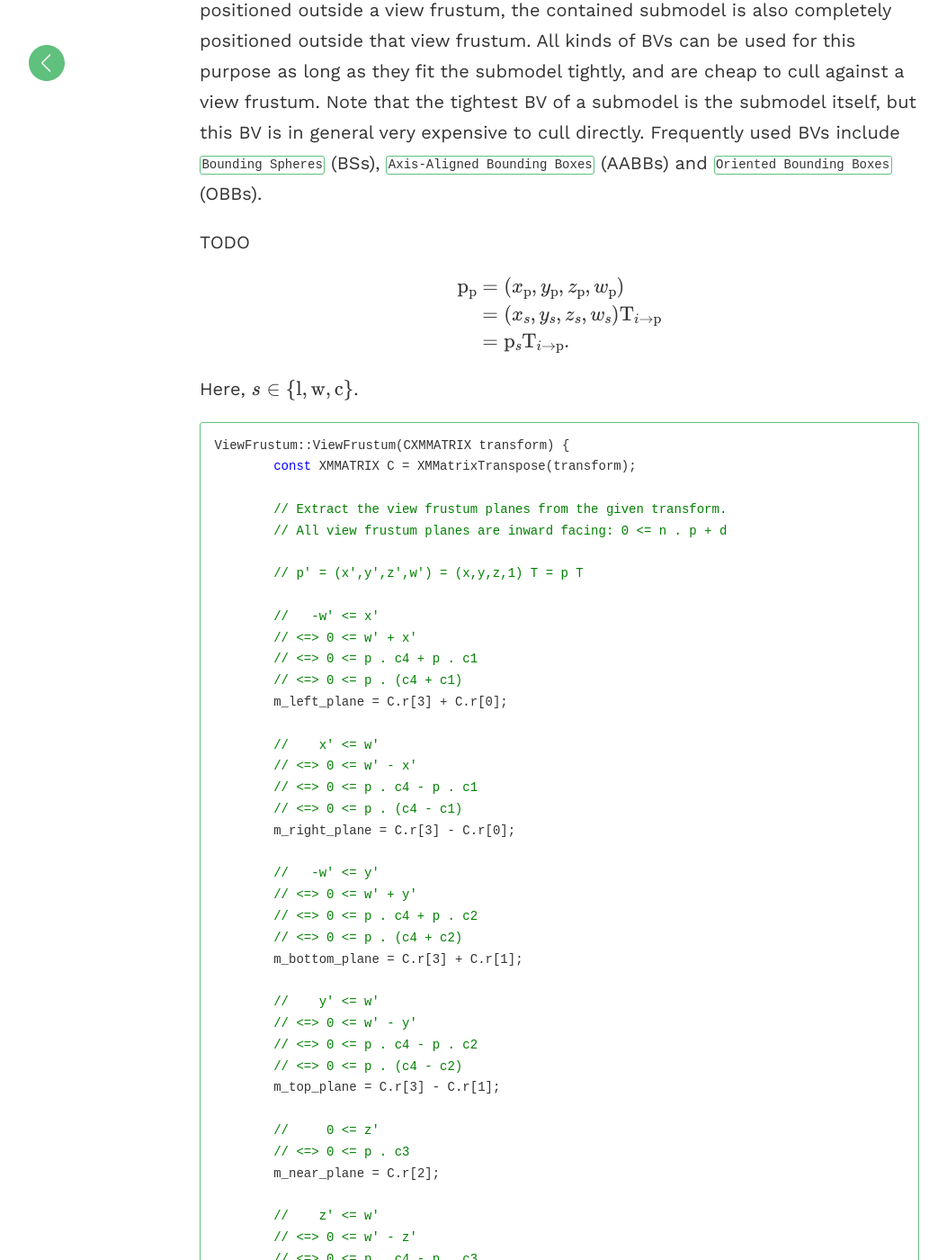
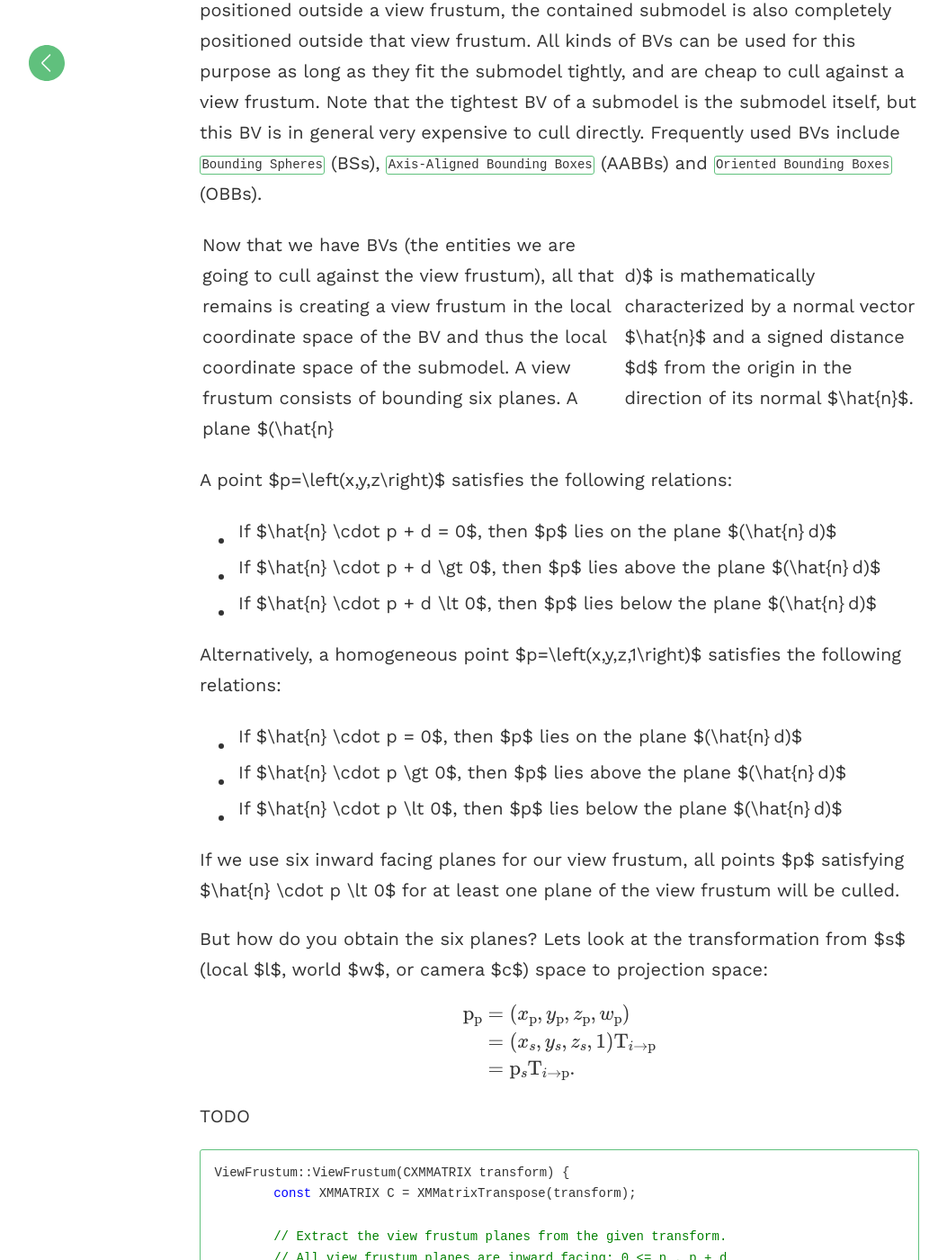
Before and after one commit to matt77hias/Blog, a Jekyll site: the page built from _posts/2017-08-24-creating-a-view-frustum.md, in a window 1280 px wide and 1400 px high, scrolled down 2318 px. Shown: the whole window at 90% size, without its empty margins (18-1071 px from the left). Built offline with Jekyll 4.4.1, drawn with Linux system fonts in a browser that asks for light colours; formulas are drawn with MathJax 3; comment, search, counter and statistics services are not loaded.

Commit message:
Update 2017-08-24-creating-a-view-frustum.md

````diff
--- a/_posts/2017-08-24-creating-a-view-frustum.md
+++ b/_posts/2017-08-24-creating-a-view-frustum.md
@@ -40,16 +40,30 @@
 # CPU - View Frustum Culling
 Typically, a `Bounding Volume` (BV) is associated with and expressed in the local space of each submodel. Since a submodel is completely contained in its BV, culling the BV is equivalent to culling the submodel: if the BV is completely positioned outside a view frustum, the contained submodel is also completely positioned outside that view frustum. All kinds of BVs can be used for this purpose as long as they fit the submodel tightly, and are cheap to cull against a view frustum. Note that the tightest BV of a submodel is the submodel itself, but this BV is in general very expensive to cull directly. Frequently used BVs include `Bounding Spheres` (BSs),  `Axis-Aligned Bounding Boxes` (AABBs) and `Oriented Bounding Boxes` (OBBs).
 
-TODO
+Now that we have BVs (the entities we are going to cull against the view frustum), all that remains is creating a view frustum in the local coordinate space of the BV and thus the local coordinate space of the submodel. A view frustum consists of bounding six planes. A plane $(\hat{n}|d)$ is mathematically characterized by a normal vector $\hat{n}$ and a signed distance $d$ from the origin in the direction of its normal $\hat{n}$.
+
+A point $p=\left(x,y,z\right)$ satisfies the following relations:
+* If $\hat{n} \cdot p + d = 0$, then $p$ lies on the plane $(\hat{n}|d)$
+* If $\hat{n} \cdot p + d \gt 0$, then $p$ lies above the plane $(\hat{n}|d)$
+* If $\hat{n} \cdot p + d \lt 0$, then $p$ lies below the plane $(\hat{n}|d)$
+
+Alternatively, a homogeneous point $p=\left(x,y,z,1\right)$ satisfies the following relations:
+* If $\hat{n} \cdot p = 0$, then $p$ lies on the plane $(\hat{n}|d)$
+* If $\hat{n} \cdot p \gt 0$, then $p$ lies above the plane $(\hat{n}|d)$
+* If $\hat{n} \cdot p \lt 0$, then $p$ lies below the plane $(\hat{n}|d)$
+
+If we use six inward facing planes for our view frustum, all points $p$ satisfying $\hat{n} \cdot p \lt 0$ for at least one plane of the view frustum will be culled.
+
+But how do you obtain the six planes? Lets look at the transformation from $s$ (local $l$, world $w$, or camera $c$) space to projection space:
 
 $$\begin{align}
 \mathrm{p_{p}}
 &= \left( x_{\mathrm{p}}, y_{\mathrm{p}}, z_{\mathrm{p}}, w_{\mathrm{p}} \right) \\
-&= \left( x_{s}, y_{s}, z_{s}, w_{s} \right) \mathrm{T}_{i \rightarrow \mathrm{p}} \\
+&= \left( x_{s}, y_{s}, z_{s}, 1 \right) \mathrm{T}_{i \rightarrow \mathrm{p}} \\
 &= \mathrm{p}_{s} \mathrm{T}_{i \rightarrow \mathrm{p}}.
 \end{align}$$
 
-Here, $$s \in \{\mathrm{l}, \mathrm{w}, \mathrm{c}\}$$.
+TODO
 
 ```c++
 ViewFrustum::ViewFrustum(CXMMATRIX transform) {
````
